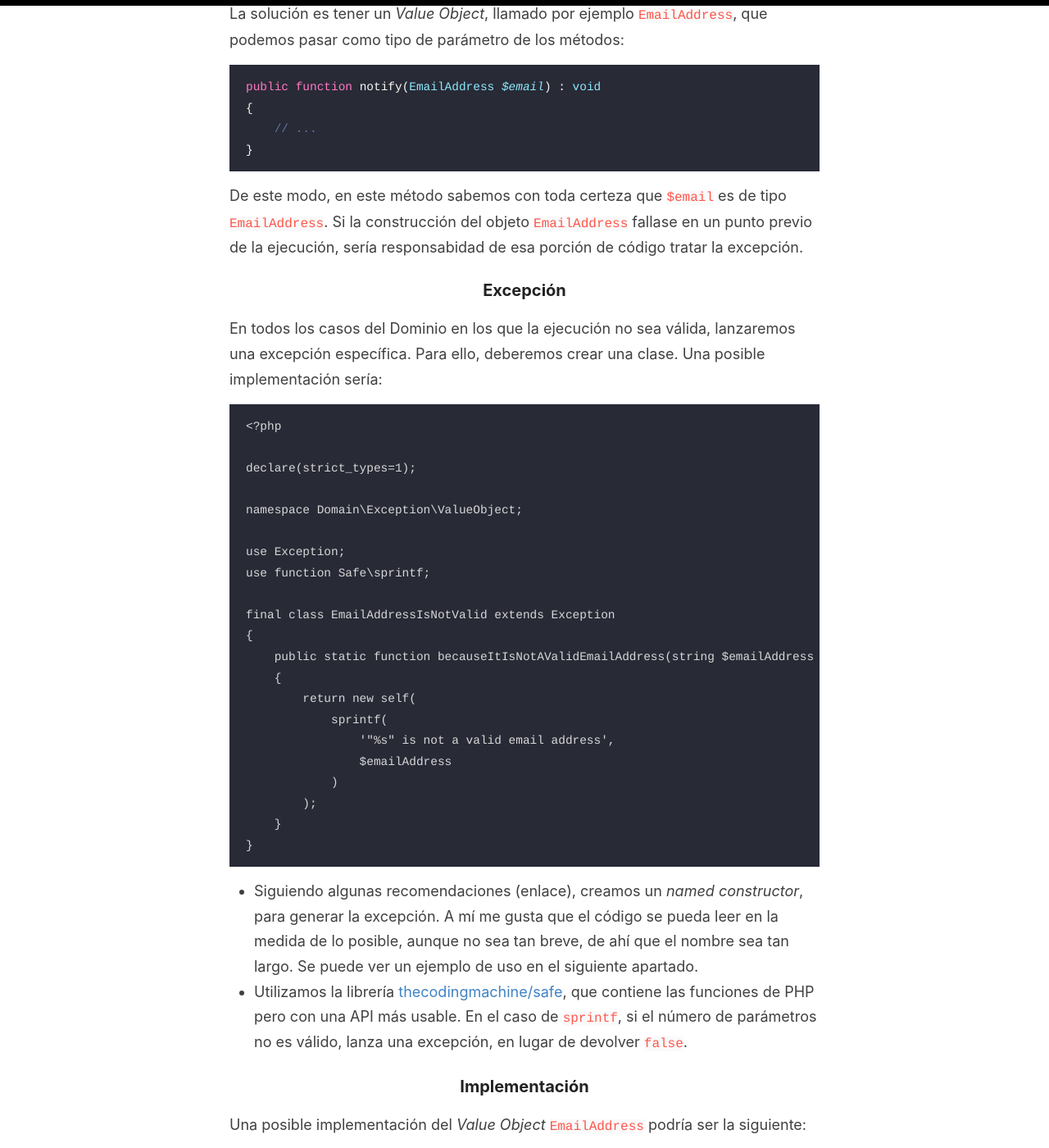
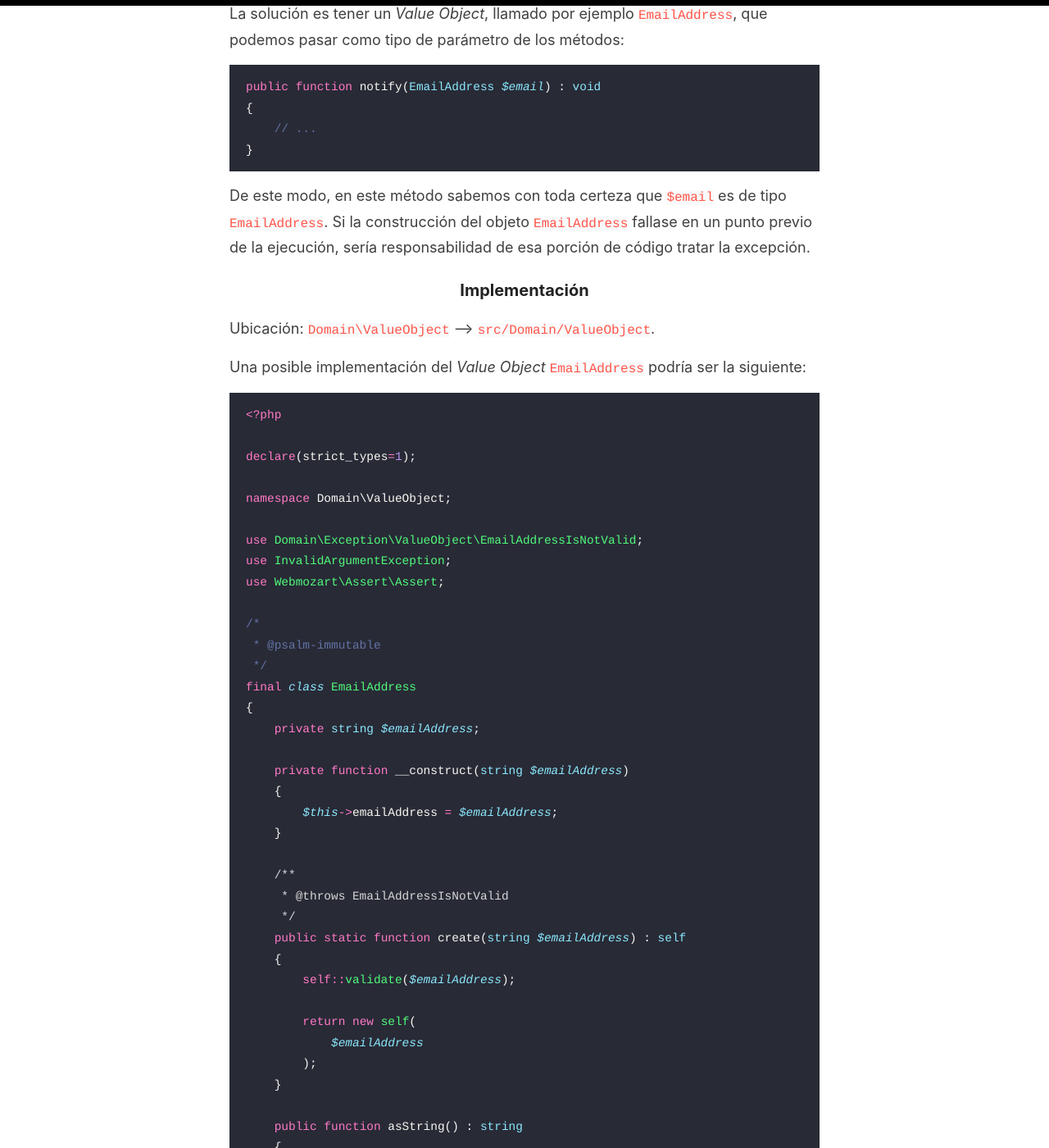
Before and after one commit to rubenrubiob/rubenrubiob.github.io, a Jekyll site: the page built from 01-value-object-email.md, in a window 1280 px wide and 1400 px high, scrolled down 1991 px. Shown: the whole window at 82% size. Built offline with Jekyll 4.4.1, drawn with Linux system fonts in a browser that asks for light colours; our own code applies the rules of GitHub Pages for plain Markdown files; some of the changed text lies outside the part shown.

Commit message:
Añadidas notas de mejora al ValueObject email

````diff
--- a/01-value-object-email.md
+++ b/01-value-object-email.md
@@ -1,4 +1,4 @@
-# _Value Object_: email
+# _Value Object_: `EmailAddress`
 
 Este es el primer apartado de desarrollo dentro del proyecto. Debemos empezar de lo más interno a lo más externo, de modo que la primera capa de trabajo es el Dominio. Y, dentro del Dominio, los elementos más básicos a desarrollar son los _Value Objects_.
 
@@ -60,40 +60,11 @@ public function notify(EmailAddress $email) : void
 }
 ```
 
-De este modo, en este método sabemos con toda certeza que `$email` es de tipo `EmailAddress`. Si la construcción del objeto `EmailAddress` fallase en un punto previo de la ejecución, sería responsabidad de esa porción de código tratar la excepción.
-
-### Excepción
-
-En todos los casos del Dominio en los que la ejecución no sea válida, lanzaremos una excepción específica. Para ello, deberemos crear una clase. Una posible implementación sería:
-
-```
-<?php
-
-declare(strict_types=1);
-
-namespace Domain\Exception\ValueObject;
-
-use Exception;
-use function Safe\sprintf;
-
-final class EmailAddressIsNotValid extends Exception
-{
-    public static function becauseItIsNotAValidEmailAddress(string $emailAddress) : self
-    {
-        return new self(
-            sprintf(
-                '"%s" is not a valid email address',
-                $emailAddress
-            )
-        );
-    }
-}
-```
-
-- Siguiendo algunas recomendaciones (enlace), creamos un _named constructor_, para generar la excepción. A mí me gusta que el código se pueda leer en la medida de lo posible, aunque no sea tan breve, de ahí que el nombre sea tan largo. Se puede ver un ejemplo de uso en el siguiente apartado.
-- Utilizamos la librería [thecodingmachine/safe](https://github.com/thecodingmachine/safe), que contiene las funciones de PHP pero con una API más usable. En el caso de `sprintf`, si el número de parámetros no es válido, lanza una excepción, en lugar de devolver `false`.
+De este modo, en este método sabemos con toda certeza que `$email` es de tipo `EmailAddress`. Si la construcción del objeto `EmailAddress` fallase en un punto previo de la ejecución, sería responsabilidad de esa porción de código tratar la excepción.
 
 ### Implementación
+
+Ubicación: `Domain\ValueObject` --> `src/Domain/ValueObject`.
 
 Una posible implementación del _Value Object_ `EmailAddress` podría ser la siguiente:
 
@@ -164,6 +135,36 @@ final class EmailAddress
 - Usamos la librería [`webmozart/assert`](https://github.com/webmozart/assert), ya que simplifica mucho el proceso de validación.
 - Vemos que la excepción que lanzamos, aunque el nombre sea largo, es bastante legible: `throw EmailAddressIsNotValid::becauseItIsNotAValidEmailAddress`.
 
+### Excepción
+
+En todos los casos del Dominio en los que la ejecución no sea válida, lanzaremos una excepción específica. Para ello, deberemos crear una clase. Una posible implementación sería:
+
+```
+<?php
+
+declare(strict_types=1);
+
+namespace Domain\Exception\ValueObject;
+
+use Exception;
+use function Safe\sprintf;
+
+final class EmailAddressIsNotValid extends Exception
+{
+    public static function becauseItIsNotAValidEmailAddress(string $emailAddress) : self
+    {
+        return new self(
+            sprintf(
+                '"%s" is not a valid email address',
+                $emailAddress
+            )
+        );
+    }
+}
+```
+
+- Siguiendo algunas recomendaciones (enlace), creamos un _named constructor_, para generar la excepción. A mí me gusta que el código se pueda leer en la medida de lo posible, aunque no sea tan breve, de ahí que el nombre sea tan largo. Se puede ver un ejemplo de uso en el siguiente apartado.
+- Utilizamos la librería [thecodingmachine/safe](https://github.com/thecodingmachine/safe), que contiene las funciones de PHP pero con una API más usable. En el caso de `sprintf`, si el número de parámetros no es válido, lanza una excepción, en lugar de devolver `false`.
 
 ### Test
 
````
Also changed, not shown: other parts of 01-value-object-email.md (+1 -3 lines).
